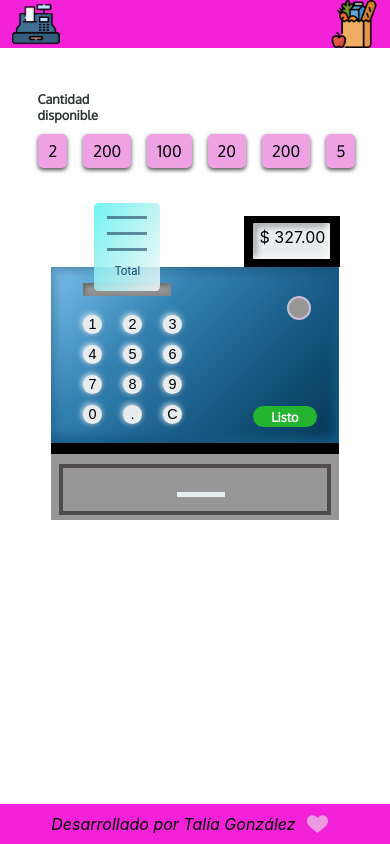
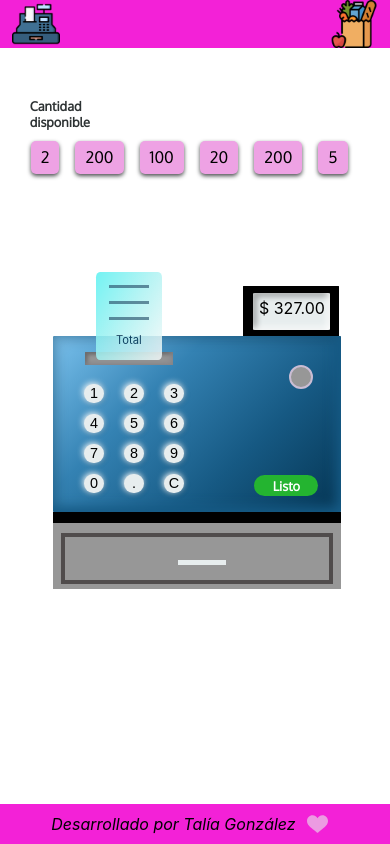
Before and after one commit to triptofanita/drag-drop-money, a React (Create React App) app: page /firstLevel in a window 390 px wide. Built offline with nearby package versions, Linux system fonts and the light colour scheme; a web font is replaced by a local one.

Commit message:
responsive styles updated

```diff
--- a/src/CashRegister/CashRegister.js
+++ b/src/CashRegister/CashRegister.js
@@ -14,8 +14,8 @@ function CashRegister() {
     }
 
     return (
-        <>
-          <section className="cashregister__main__container">
+        <div className="first__level__container">
+          <div className="cashregister__main__container">
             <div className="display__container">
                 <div className="display__container--qty">$ 327.00</div>
             </div>
@@ -39,9 +39,9 @@ function CashRegister() {
                     </div>
                 </div>
             </div>
-        </section>
+        </div>
         <DragAndDrop/>
-        </>
+        </div>
     )
 }
 
--- a/src/CashRegister/DragAndDrop/dragAndDrop.css
+++ b/src/CashRegister/DragAndDrop/dragAndDrop.css
@@ -10,8 +10,7 @@ flex-direction: column;
   text-align: center;
   width: 13%;
   height: 75%;
-margin-top: -27%;
-margin-left: 68%;
+  margin-top: 10%;
   position: static;
 }
 
@@ -41,8 +40,8 @@ position: static;
 
 @media screen and (max-width: 768px){
   .cashList__main--container{
-    margin-top: -51%;
-    margin-left: 73%;
+    margin-top: 14%;
+    margin-left: 0%;
     position: static;
   }
 
@@ -69,8 +68,8 @@ position: static;
   .cashList__main--container{
     display: flex;
     flex-direction: column;
-    margin-top:-110%;
-    margin-left: 7%;
+    margin-top: 25%;
+    margin-left: 5%;
   }
 
   .cashList__container {
--- a/src/CashRegister/cashRegister.css
+++ b/src/CashRegister/cashRegister.css
@@ -1,9 +1,14 @@
+.first__level__container{
+    display: flex;
+    justify-content: space-evenly;
+}
+
+
 .cashregister__main__container{
     display: flex;
     align-items: flex-start;
     justify-content: center;
-    overflow-x: hidden;
-    margin-left: -6%;
+    margin-left: 20%;
     z-index: 990;
 }
 
@@ -161,22 +166,27 @@
 
 @media screen and (max-width: 768px){
     .cashregister__main__container{
-    margin-left: 4%;
-    z-index: 990;
+        margin-left: 33%;
     }
 }
 
 @media screen and (max-width: 400px){
+    .first__level__container{
+        display: flex;
+        flex-direction:column-reverse;
+        justify-content: center;
+    }
+
     .cashregister__main__container{
-    margin-left: -1%;
+    margin-top: 7%;
     }
 
     .display__container{
         height: 3.2rem;
         width: 6rem;
-        margin-top: 13.5rem;
-        margin-left: 50%;
-        margin-right: 8%;
+        margin-top: 4.6rem;
+        margin-left: 25%;
+        margin-right: .6%;
     }
 
     .display__container--qty{
@@ -191,8 +201,8 @@
     .cashregister__container{
         height: 11rem;
         width: 18rem;
-        margin-top: 16.7rem;
-        margin-left: -20rem;
+        margin-top: 7.7rem;
+        margin-left: -18rem;
     }
 
     .ticket__container{
@@ -225,7 +235,7 @@
     .cash__register--cash{
         height: 4.8rem;
         width: 18rem;
-        margin-top: 27.7rem;
+        margin-top: 18.7rem;
         margin-left: -18rem;
     }
 
```
Lines whose indentation alone changed are shown as unchanged.
